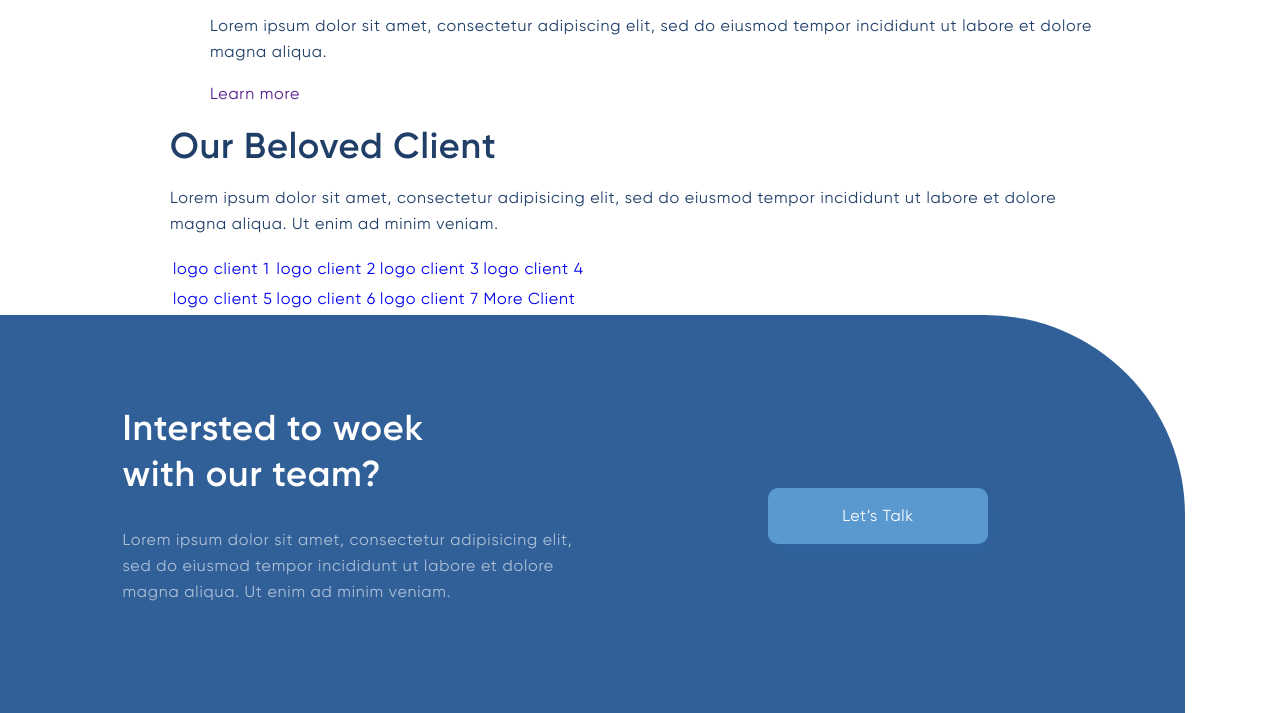
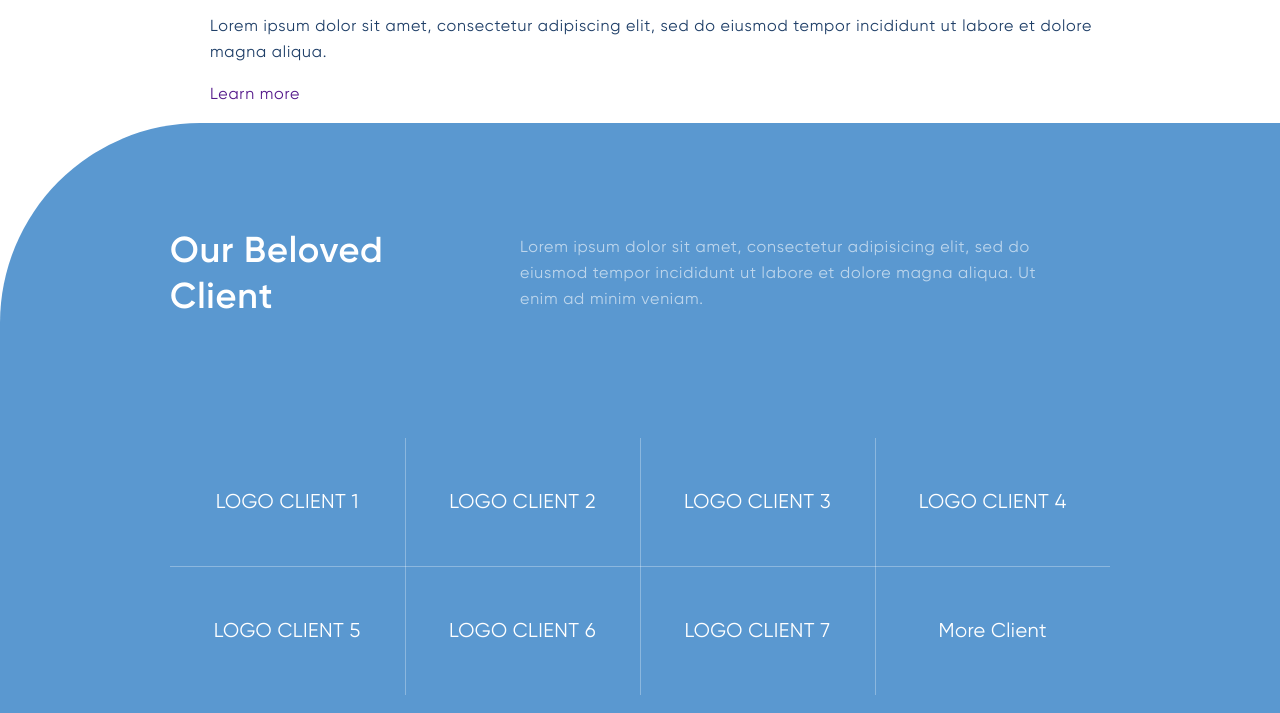
Before and after one commit to NadezhdaSK/Afrianska, a website: page src/index.html in a window 1280 px wide. Shown: the part 1627-2340 px from the top of the page. Drawn offline with nearby package versions, Linux system fonts and the light colour scheme; files that its build step writes are made by us from their sources; a web font is replaced by a local one.

Commit message:
Стилизация блока Клиенты

```diff
--- a/src/index.html
+++ b/src/index.html
@@ -89,7 +89,7 @@
                     </p>
                 </div>
                 <table class="client__table">
-                    <tr class="client__row">
+                    <tr class="client__row client__row--top">
                         <td class="client__cell"><a href="#" class="client__link">logo client 1</a></td>
                         <td class="client__cell"><a href="#" class="client__link">logo client 2</a></td>
                         <td class="client__cell"><a href="#" class="client__link">logo client 3</a></td>
@@ -99,7 +99,7 @@
                         <td class="client__cell"><a href="#" class="client__link">logo client 5</a></td>
                         <td class="client__cell"><a href="#" class="client__link">logo client 6</a></td>
                         <td class="client__cell"><a href="#" class="client__link">logo client 7</a></td>
-                        <td class="client__cell"><a href="#" class="client__link">More Client</a></td>
+                        <td class="client__cell"><a href="#" class="client__link client__link--more">More Client</a></td>
                     </tr>
                 </table>
             </div>
--- /dev/null
+++ b/src/scss/blocks/client.scss
@@ -0,0 +1,61 @@
+.client {
+    background-color: $blue4;
+    border-radius: 200px 0px 0px 0px;
+    color: #fff;
+    padding-top: 95px;
+
+    &__text {
+        display: flex;
+        align-items: center;
+        margin-bottom: 110px;
+    }
+
+    &__title {
+        width: 250px;
+        margin-right: 100px;
+    }
+
+    &__descr {
+        width: 540px;
+        opacity: .6;
+    }
+
+    &__table {
+        width: 100%;
+        margin-bottom: 125px;
+        border-collapse: collapse;
+    }
+
+    &__row {}
+
+    &__row--top > td {
+        border-bottom: 1px solid rgba(#fff, .3);
+    }
+
+    &__row > td:not(:last-child) {
+        border-right: 1px solid rgba(#fff, .3);
+    }
+
+    &__cell {
+        width: 25%;
+    }
+
+    &__link {
+        display: inline-block;
+        text-align: center;
+        padding: 40px 0;
+        width: 100%;
+        color: #fff;
+        font-size: 20px;
+        line-height: 46px;
+        letter-spacing: .02em;
+
+        &:not(.client__link--more) {
+            text-transform: uppercase;
+        }
+
+        &:hover {
+            background-color: rgba($blue1, .2);
+        }
+    }
+}
--- a/src/scss/style.scss
+++ b/src/scss/style.scss
@@ -1,5 +1,6 @@
 @import "fonts";
 @import "variables";
 @import "global";
+@import "blocks/client";
 @import "blocks/footer";
 @import "blocks/header";
```
